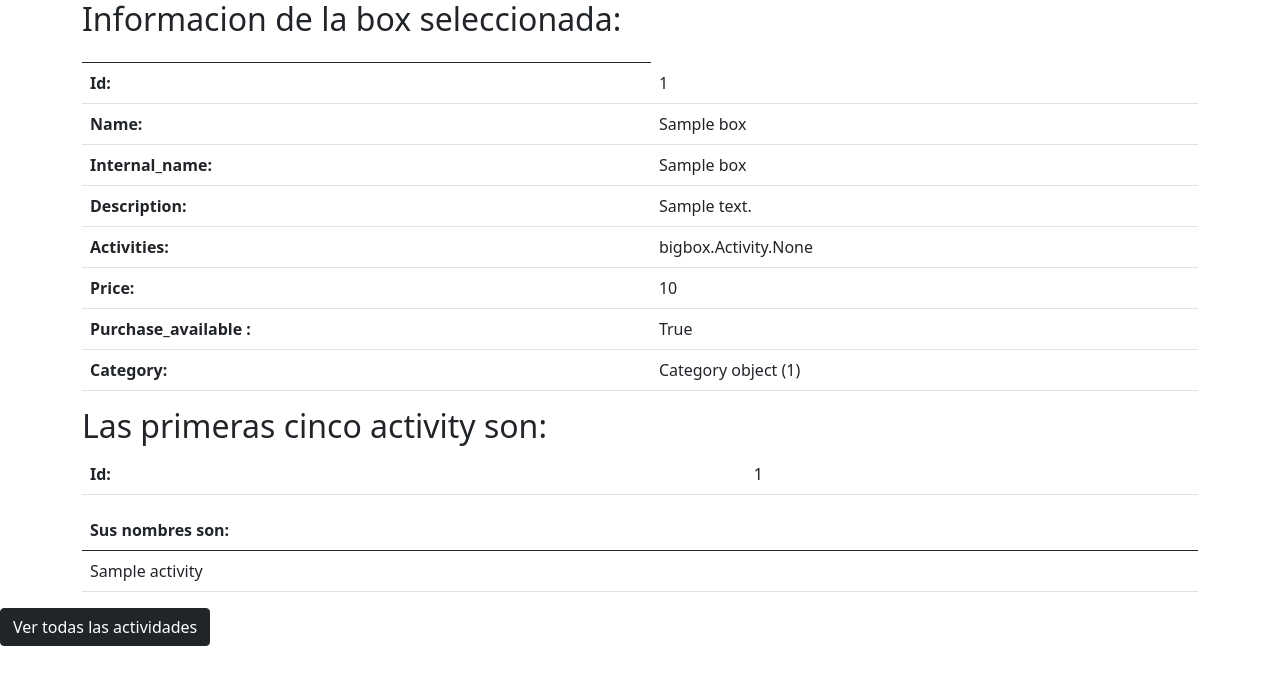
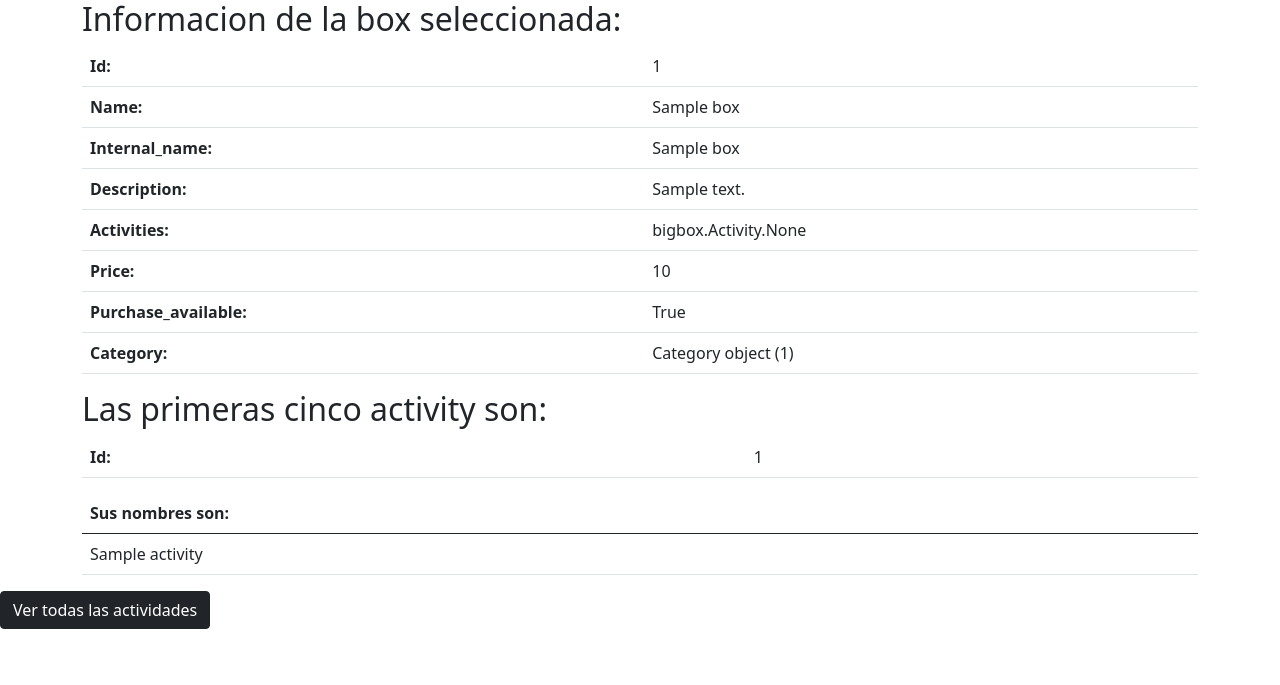
Before and after one commit to DanielVerdun/Bigbox-heroku, a Django app: a page that uses bigbox/templates/infobox.html in a window 1280 px wide. Shown: the top 685 px of the page. Run offline with Django 3.2, Linux system fonts and the light colour scheme; tables that the repository leaves empty hold one stand-in row (values such as "Sample post").

Commit message:
correccion

```diff
--- a/bigbox/templates/infobox.html
+++ b/bigbox/templates/infobox.html
@@ -21,12 +21,6 @@
         <!--bucle para recorrer las box-->
         <div>
             <table class="table">
-                <thead>
-                    <tr>
-                        <th scope="col"></th>
-
-                    </tr>
-                </thead>
                 <tbody>
                     <tr>
                         <th scope="col">Id:</th>
@@ -53,7 +47,7 @@
                         <td>{{ box.price }}</td>
                     </tr>
                     <tr>
-                        <th scope="col">Purchase_available :</th>
+                        <th scope="col">Purchase_available:</th>
                         <td>{{ box.purchase_available }}</td>
                     </tr>
                     <tr>
@@ -89,7 +83,7 @@
 
 
         <h2></h2>
-        {% for activitie in activities %}
+
         <div>
             <table class="table">
                 <thead>
@@ -97,6 +91,7 @@
                         <th scope="col">Sus nombres son:</th>
                     </tr>
                 </thead>
+                {% for activitie in activities %}
                 <tbody>
                     <tr>
 
@@ -105,15 +100,15 @@
                     <tr>
 
                 </tbody>
+                {% endfor%}
             </table>
         </div>
 
-        {% endfor%}
+
 
     </div>
-    <div>
-        <a href="{% url 'activity'  %}" class="btn btn-dark" role="button" data-bs-toggle="button">Ver todas las
-            actividades</a>
+    <div class="center">
+        <a href="{% url 'activity'  %}" class="btn btn-dark" role="button" data-bs-toggle="button">Ver todas las actividades</a>
 
     </div>
     {% endblock %}
```
